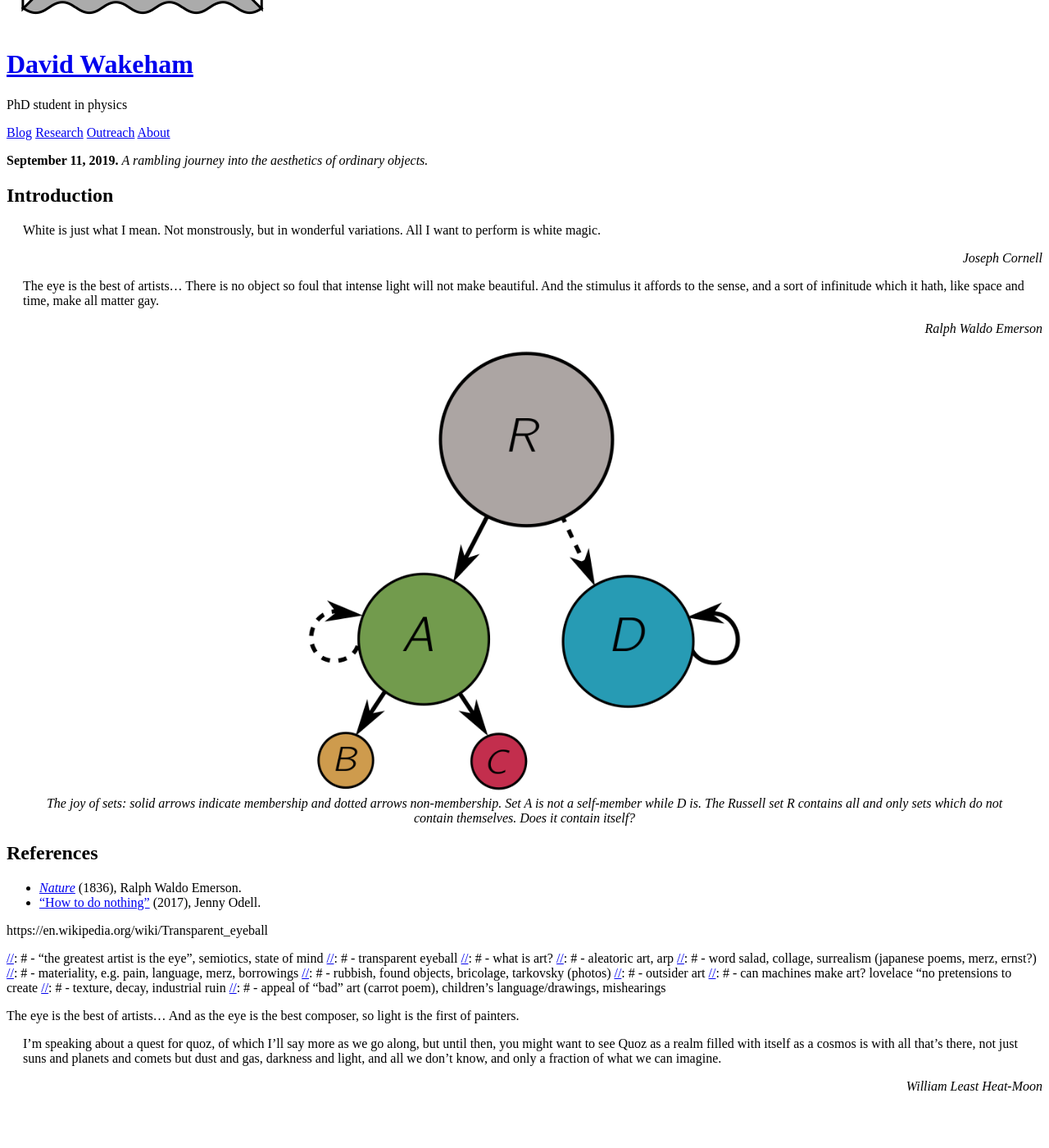
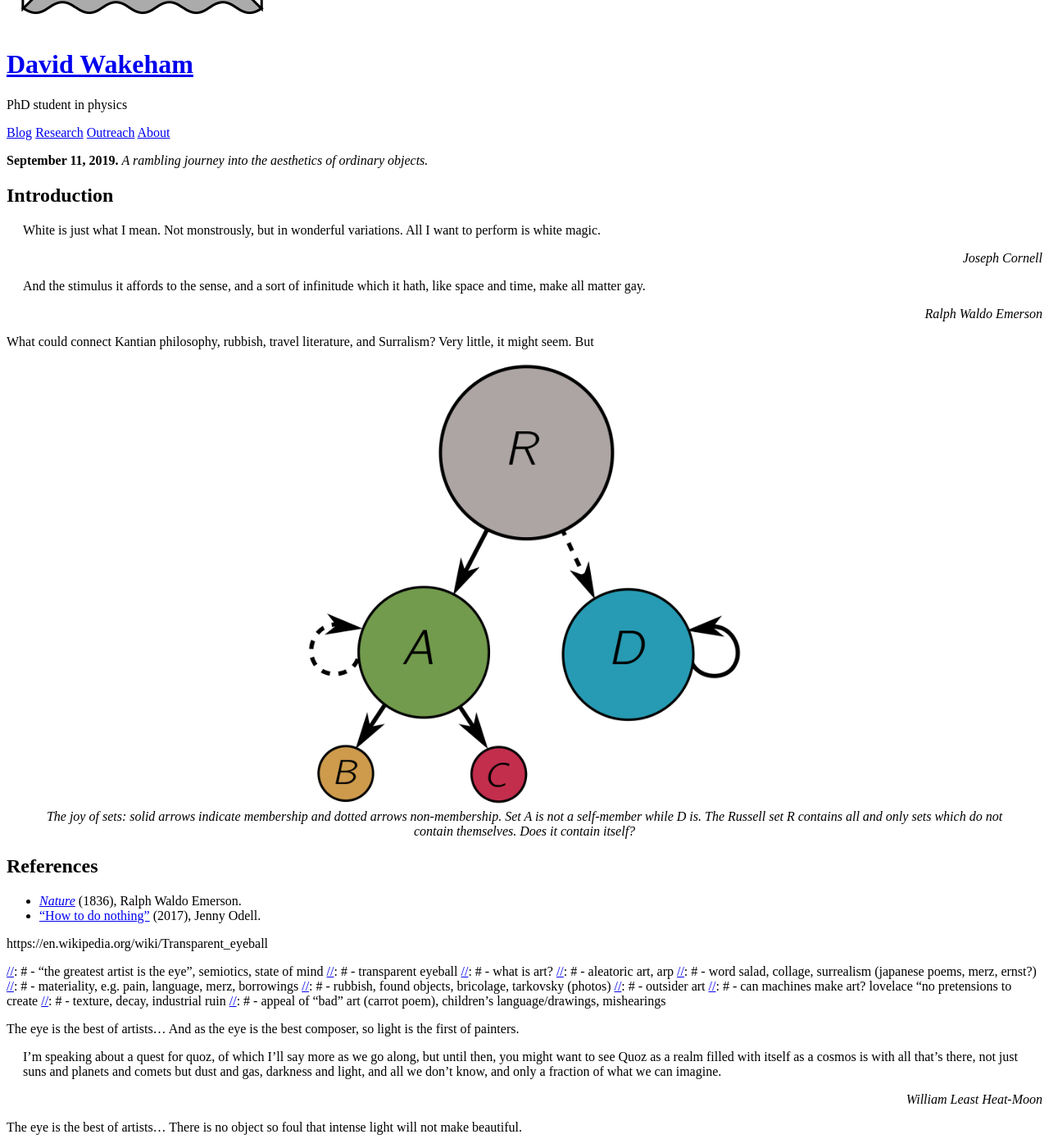
Before and after one commit to hapax/hapax.github.io, a Jekyll site: the page built from assets/unintentional.md, in a window 1280 px wide and 1400 px high, scrolled down 317 px. Shown: the whole window at 82% size. Built offline with Jekyll 4.4.1, drawn with Linux system fonts in a browser that asks for light colours; our own code applies the rules of GitHub Pages for plain Markdown files; a script that is not in the unit is left out; before the commit the page ends 1659 px from its top, so only the background shows below that.

Commit message:
Update unintentional.md

```diff
--- a/assets/unintentional.md
+++ b/assets/unintentional.md
@@ -20,16 +20,16 @@
 <div style="text-align: right"><i>Joseph Cornell</i> </div>
 
 <span style="padding-left: 20px; display:block">
-The eye is the best of artists...
-There is no object so foul that
-intense light will not make beautiful. And the stimulus it affords to
+And the stimulus it affords to
 the sense, and a sort of infinitude which it hath, like space and
 time, make all matter gay.
 </span>
 
 <div style="text-align: right"><i> Ralph Waldo Emerson</i> </div>
 
-
+What could connect Kantian philosophy, rubbish, travel literature, and
+Surralism? Very little, it might seem.
+But
 
 <figure>
     <div style="text-align:center"><img src
```
Also changed, not shown: other parts of assets/unintentional.md (+4 -0 lines).
